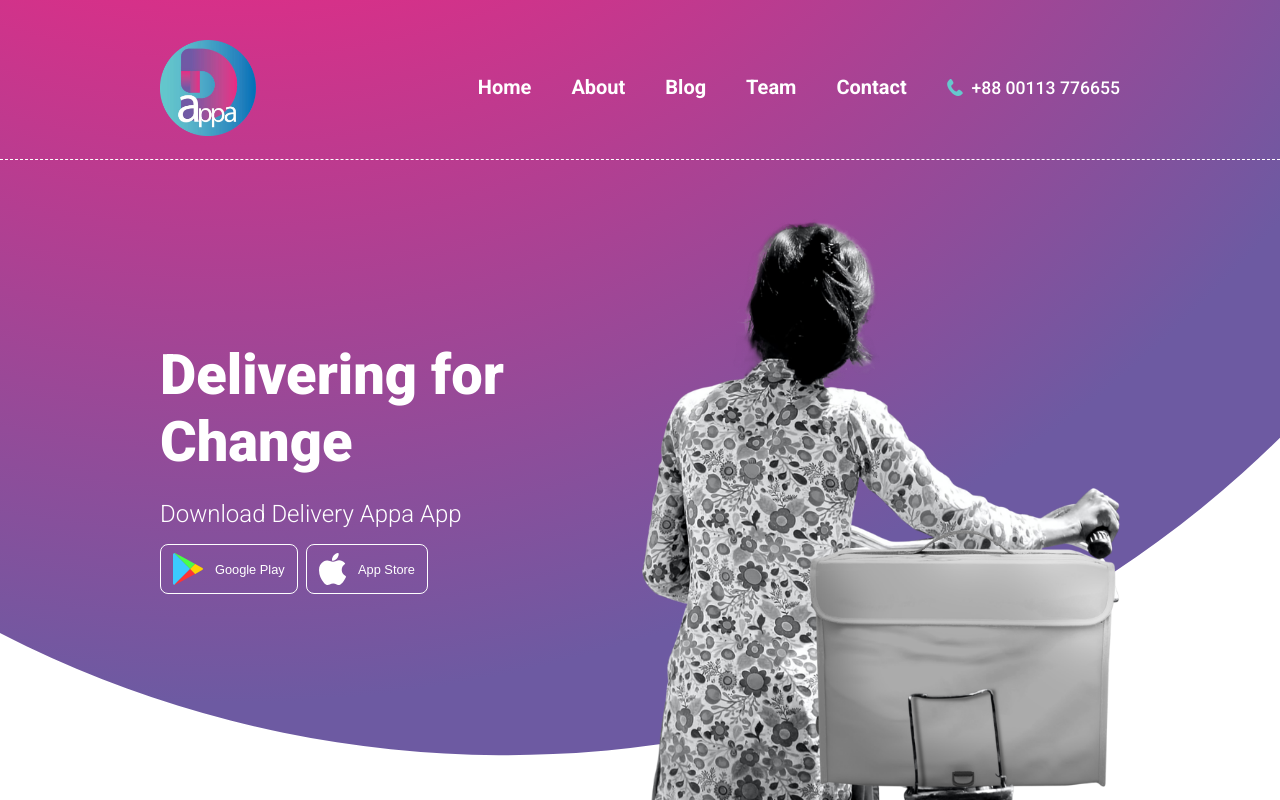
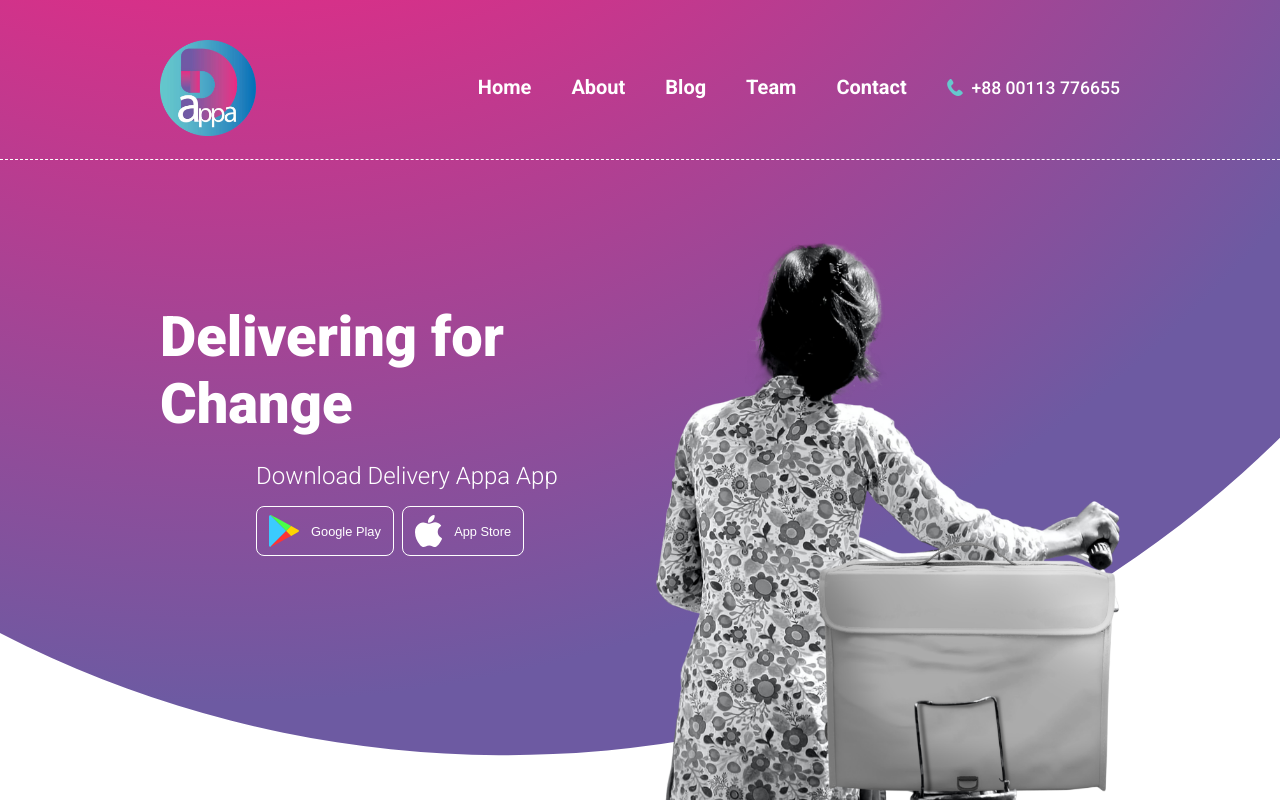
Before and after one commit to Khandaker007/Delivery-appa, a React (Create React App) app: page / in a window 1280 px wide. Shown: the top 800 px of the page. Built offline with nearby package versions, Linux system fonts and the light colour scheme.

Commit message:
testing device part 1

```diff
--- a/src/App.js
+++ b/src/App.js
@@ -3,29 +3,13 @@ import "./App.scss";
 // COMPONENTS
 import Header from "./components/header/header.component";
 import Footer from "./components/footer/footer.component";
-import Hero from "./components/sections/hero/hero.component";
-import WhatWeDo from "./components/sections/whatWeDo/whatWeDo.component";
-import PeopleBenefit from "./components/sections/peopleBenefit/peopleBenefit.component";
-import WhatEntrepreneurs from "./components/sections/whatEnterpreneurs/whatEntrepreneurs.component";
-import OurBlog from "./components/sections/ourBlog/ourBlog.component";
-import DeliveryAppaApp from "./components/sections/deliveryAppaApp/deliveryAppaApp.component";
-import Team from "./components/sections/team/team.component";
+import Home from "./pages/home/home.component";
 
 function App() {
   return (
     <div className="delivery-appa">
       <Header />
-      <Hero />
-      <a id="about"></a>
-      <WhatWeDo />
-      <PeopleBenefit />
-      <WhatEntrepreneurs />
-      <a id="blog"></a>
-      <OurBlog />
-      <DeliveryAppaApp />
-      <a id="team"></a>
-      <Team />
-      <a id="contact"></a>
+      <Home />
       <Footer />
     </div>
   );
--- a/src/components/footer/footer.style.scss
+++ b/src/components/footer/footer.style.scss
@@ -97,7 +97,7 @@
       grid-row: row-start 1 / row-end 1;
 
       display: flex;
-      justify-content: end;
+      justify-content: flex-end;
 
       @include response(phone) {
         grid-column: col-start / col-end;
--- a/src/components/header/header.style.scss
+++ b/src/components/header/header.style.scss
@@ -5,7 +5,9 @@
 .header {
   padding: 4rem 20rem 2rem 20rem;
   border-bottom: 1px dashed $text-color-white;
-  height: 20rem;
+  height: 20vh;
+
+  // background-color: palegreen;
 
   position: absolute;
   z-index: 111;
@@ -39,6 +41,7 @@
       overflow: visible;
       cursor: pointer;
       fill: $text-color-white;
+      height: calc(20vh - 5rem);
 
       &--1,
       &--2,
--- a/src/components/sections/hero/hero.style.scss
+++ b/src/components/sections/hero/hero.style.scss
@@ -5,9 +5,11 @@
 .hero {
   height: 117vh;
   padding-inline: 20rem;
-  padding-top: 20rem;
+  padding-top: 20vh;
   position: relative;
   overflow: hidden;
+
+  // background-color: #ee2783;
 
   display: flex;
 
@@ -19,12 +21,14 @@
     padding-inline: 5rem;
     flex-direction: column;
     gap: 5rem;
+
+    // background-color: aqua;
   }
 
   &__layout {
     position: absolute;
     left: -20rem;
-    top: -65rem;
+    top: -70rem;
 
     background-image: radial-gradient(at top left, #ee2783 25%, #6d5aa2 65%);
     height: 190rem;
@@ -42,21 +46,36 @@
       transform: rotate(0);
       height: 250rem;
     }
+
+    @include response(phone) {
+      height: 150rem;
+      top: 0;
+      left: -40rem;
+    }
   }
 
   &__content {
-    flex: 1;
+    // flex: 1;
 
-    display: flex;
-    flex-direction: column;
-    justify-content: center;
+    // display: flex;
+    // flex-direction: column;
+    // justify-content: center;
 
     position: relative;
     z-index: 11;
 
+    // background-color: gold;
+
+    // @include response(phone) {
+    //   align-items: center;
+    //   justify-content: flex-end;
+    // }
+
+    // test
+    margin-top: 15rem;
+
     @include response(phone) {
-      align-items: center;
-      justify-content: flex-end;
+      margin-top: 5rem;
     }
 
     &--header {
@@ -65,25 +84,32 @@
       color: $text-color-white;
       margin-block: 3rem;
 
-      @media screen and (max-width: 1440px) {
-        margin-top: -20rem;
-      }
       @include response(phone) {
         font-size: 6rem;
-      }
-      @media screen and (max-width: 375px) {
-        font-size: 5.3rem;
-      }
-      @media screen and (max-width: 360px) {
-        font-size: 5.5rem;
+        text-align: center;
       }
 
-      @media screen and (min-width: 1919px) {
-        margin-top: -20rem;
-      }
+      // @media screen and (max-width: 1440px) {
+      //   margin-top: -20rem;
+      // }
+      // @include response(phone) {
+      //   font-size: 6rem;
+      // }
+      // @media screen and (max-width: 375px) {
+      //   font-size: 5.3rem;
+      // }
+      // @media screen and (max-width: 360px) {
+      //   font-size: 5.5rem;
+      // }
+
+      // @media screen and (min-width: 1919px) {
+      //   margin-top: -20rem;
+      // }
     }
     &--download-app {
       width: min-content;
+      margin-left: auto;
+      margin-right: auto;
       p {
         font-size: 3rem;
         color: $text-color-white;
@@ -92,24 +118,25 @@
     }
   }
   &__image {
-    flex: 1;
+    // flex: 1;
 
-    align-self: flex-end;
-    height: 100%;
+    // align-self: flex-end;
+    // height: 100%;
 
     position: relative;
     z-index: 11;
 
     @include response(phone) {
-      height: 80rem;
+      height: 100%;
+      margin-top: auto;
     }
 
-    @media screen and (max-width: 375px) {
-      height: 60rem;
-    }
-    @media screen and (max-width: 360px) {
-      height: 60rem;
-    }
+    // @media screen and (max-width: 375px) {
+    //   height: 60rem;
+    // }
+    // @media screen and (max-width: 360px) {
+    //   height: 60rem;
+    // }
 
     img {
       height: 100%;
--- a/src/components/shared/TeamCard/TeamCard.style.scss
+++ b/src/components/shared/TeamCard/TeamCard.style.scss
@@ -28,7 +28,7 @@
 
     display: flex;
     flex-direction: column;
-    justify-content: end;
+    justify-content: flex-end;
     gap: 0.5rem;
 
     .name,
--- a/src/pages/home/home.component.jsx
+++ b/src/pages/home/home.component.jsx
@@ -0,0 +1,33 @@
+import React from "react";
+
+// COMPONENTS
+import Hero from "../../components/sections/hero/hero.component";
+import WhatWeDo from "../../components/sections/whatWeDo/whatWeDo.component";
+import PeopleBenefit from "../../components/sections/peopleBenefit/peopleBenefit.component";
+import WhatEntrepreneurs from "../../components/sections/whatEnterpreneurs/whatEntrepreneurs.component";
+import OurBlog from "../../components/sections/ourBlog/ourBlog.component";
+import DeliveryAppaApp from "../../components/sections/deliveryAppaApp/deliveryAppaApp.component";
+import Team from "../../components/sections/team/team.component";
+
+// STYLE
+import "./home.style.scss";
+
+function Home(props) {
+  return (
+    <div className="home">
+      <Hero />
+      <a id="about"></a>
+      <WhatWeDo />
+      <PeopleBenefit />
+      <WhatEntrepreneurs />
+      <a id="blog"></a>
+      <OurBlog />
+      <DeliveryAppaApp />
+      <a id="team"></a>
+      <Team />
+      <a id="contact"></a>
+    </div>
+  );
+}
+
+export default Home;
```
